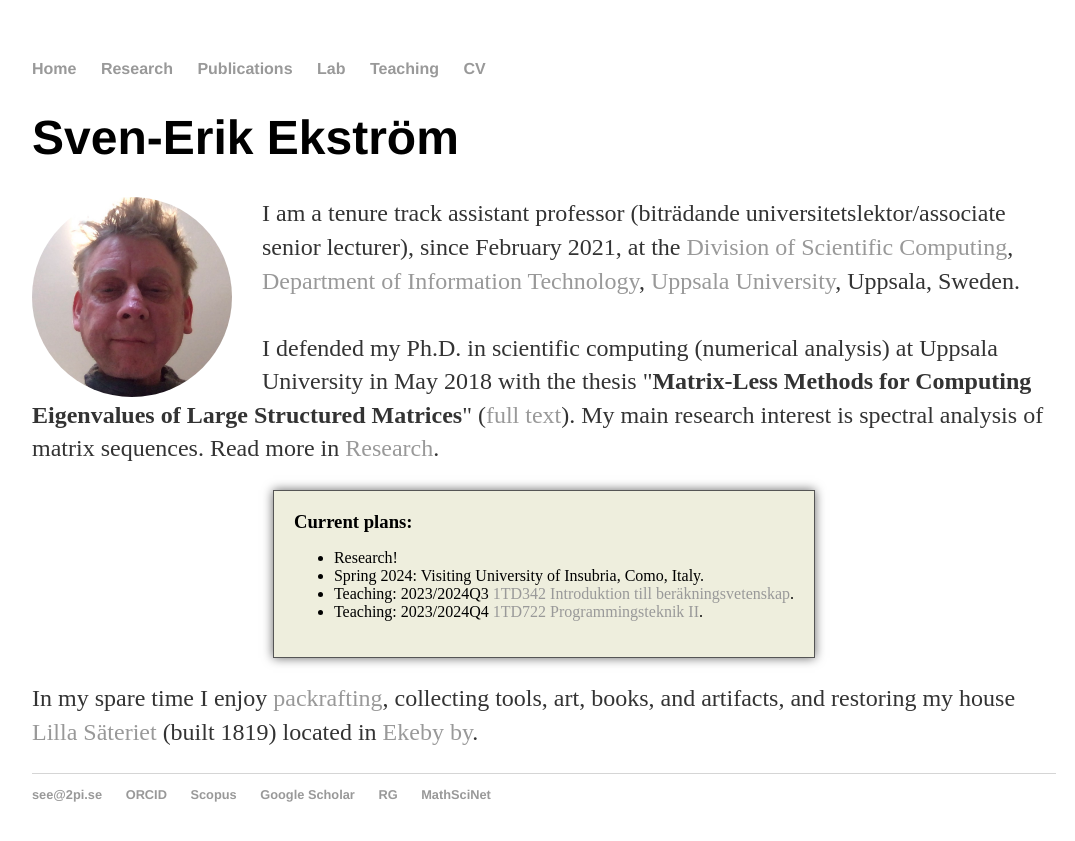
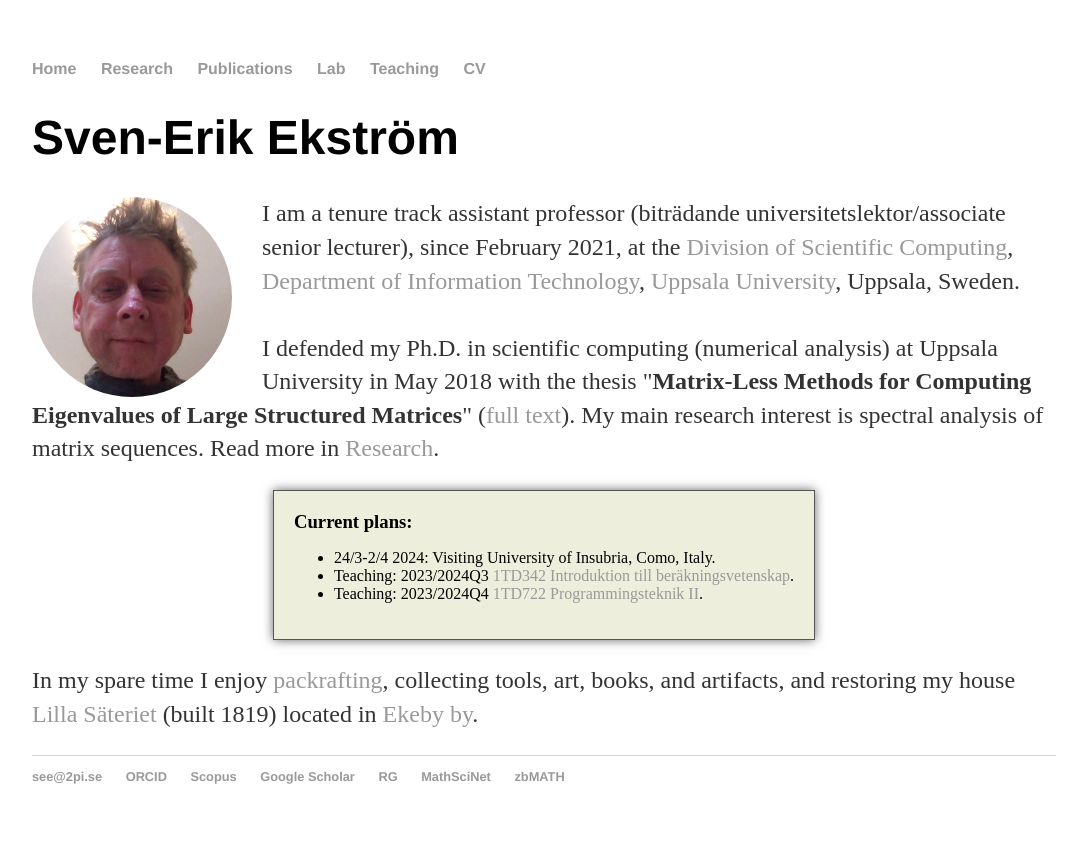
Before and after one commit to sverek/sverek.github.io, a Jekyll site: the page built from index.html, in a window 1280 px wide. Shown: the top 841 px of the page, without its empty margins (96-1171 px from the left). Built offline with Jekyll 4.4.1, drawn with Linux system fonts in a browser that asks for light colours.

Commit message:
minor update

```diff
--- a/_layouts/default.html
+++ b/_layouts/default.html
@@ -29,6 +29,7 @@
 					<li><a href="https://scholar.google.com/citations?user=zn3b3cwAAAAJ">Google Scholar</a></li>
 					<li><a href="https://www.researchgate.net/profile/Sven_Erik_Ekstroem">RG</a></li>
 					<li><a href="https://mathscinet.ams.org/mathscinet/search/author.html?mrauthid=869421">MathSciNet</a></li>
+					<li><a href="https://zbmath.org/authors/?q=ai:ekstrom.sven-erik">zbMATH</a></li>
 					</ul>
 				</ul>
 			</footer>
--- a/index.html
+++ b/index.html
@@ -17,8 +17,7 @@ title: www.2pi.se
   <div class="allSides">
       <h3>Current plans:</h3>
       <ul>
-        <li>Research!</li>
-        <li>Spring 2024: Visiting University of Insubria, Como, Italy.</li>
+        <li>24/3-2/4 2024: Visiting University of Insubria, Como, Italy.</li>
         <li>Teaching: 2023/2024Q3 <a href="https://www.uu.se/utbildning/kurs?query=1TD342">1TD342 Introduktion till beräkningsvetenskap</a>.</li>
         <li>Teaching: 2023/2024Q4 <a href="https://www.uu.se/utbildning/kurs?query=1TD722">1TD722 Programmingsteknik II</a>.</li>
       </ul>
```
